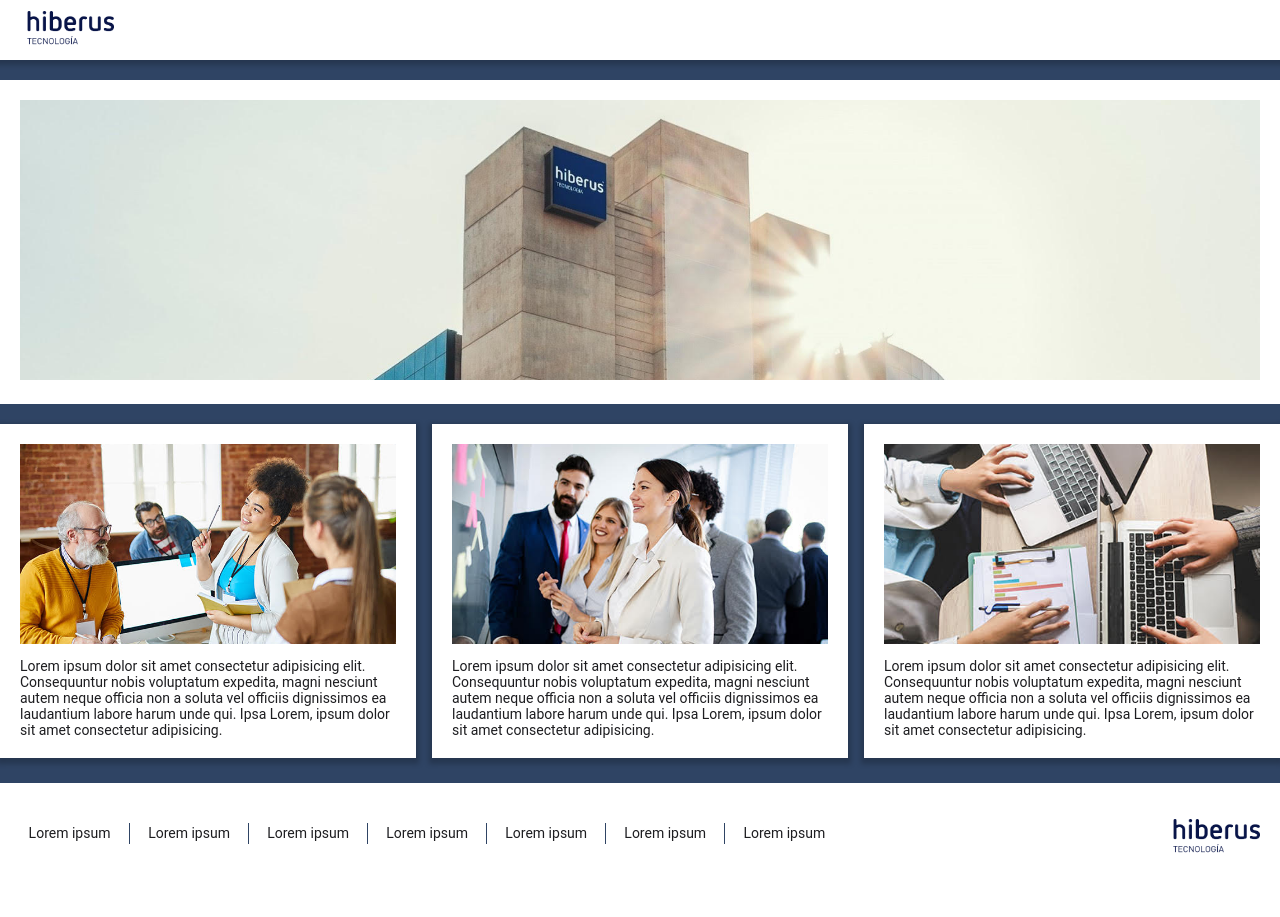
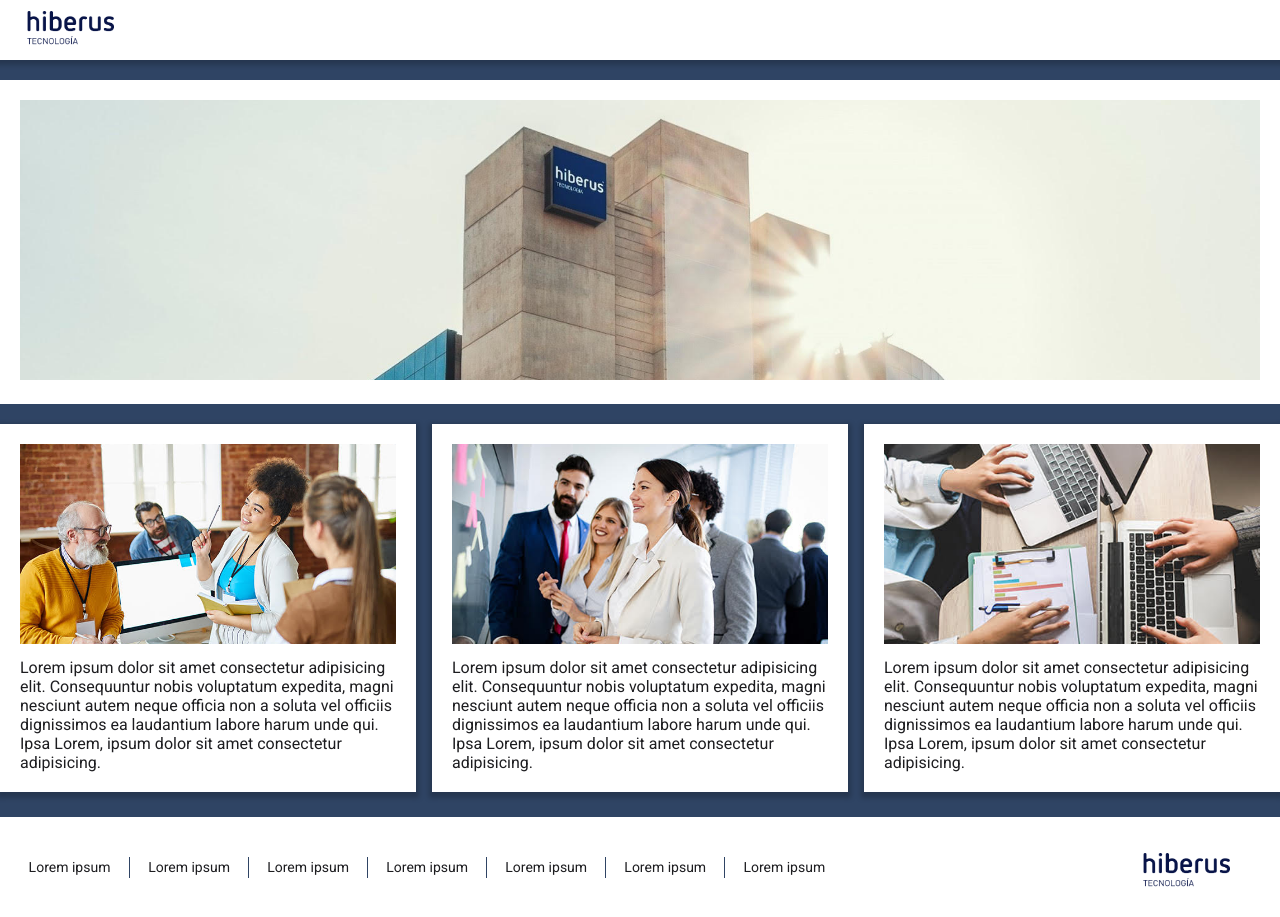
Before and after one commit to anabescos/hiberus-test, a website: page docs/index.html in a window 1280 px wide. Before the commit the page ends 883 px from the top, so only its background shows below. Drawn offline with Linux system fonts and the light colour scheme.

Commit message:
Clean code a files

```diff
--- a/docs/index.html
+++ b/docs/index.html
@@ -5,6 +5,12 @@
     <meta name="viewport" content="width=device-width, initial-scale=1" />
     <title>Hiberus</title>
     <link rel="stylesheet" href="./assets/css/main.css" />
+    <link rel="preconnect" href="https://fonts.gstatic.com" />
+    <link rel="preconnect" href="https://fonts.gstatic.com" />
+    <link
+      href="https://fonts.googleapis.com/css2?family=Roboto&display=swap"
+      rel="stylesheet"
+    />
   </head>
 
   <body>
--- a/src/scss/layout/_footer.scss
+++ b/src/scss/layout/_footer.scss
@@ -2,7 +2,6 @@
   width: 100%;
   background-color: $colorSec;
   position: relative;
-  //   bottom: 0;
   display: grid;
   grid-template-columns: 1fr 1fr;
   box-shadow: rem(0) rem(0) rem(-5) rem(5) rgba(0, 0, 0, 0.205);
--- a/src/scss/layout/_header.scss
+++ b/src/scss/layout/_header.scss
@@ -13,7 +13,6 @@
     display: flex;
     align-items: center;
     &--img {
-      //   margin: rem(20);
       height: rem(35);
     }
   }
```
Also changed, not shown: docs/assets/css/main.css, src/fonts/Roboto-Bold.ttf (deleted), src/fonts/Roboto-Regular.ttf (deleted).
